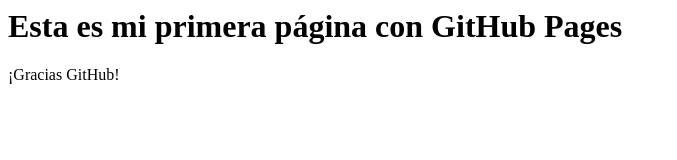
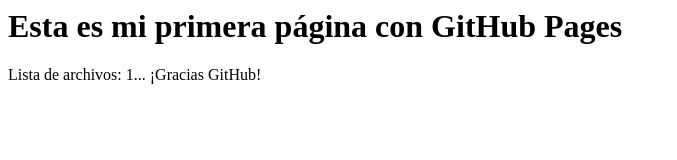
Before and after one commit to marianobat/mit, a plain HTML site: page index.html in a window 1280 px wide. Shown: the whole page, without its empty margins (0-677 px from the left). Drawn offline with Linux system fonts and the light colour scheme.

Commit message:
Lista de archivos agregada

```diff
--- a/index.html
+++ b/index.html
@@ -1,4 +1,9 @@
 <html>
 <h1> Esta es mi primera página con GitHub Pages </h1>
-<p>¡Gracias GitHub!</p>
+<p>
+  Lista de archivos:
+  1...
+
+  ¡Gracias GitHub!
+</p>
 </html>
```
